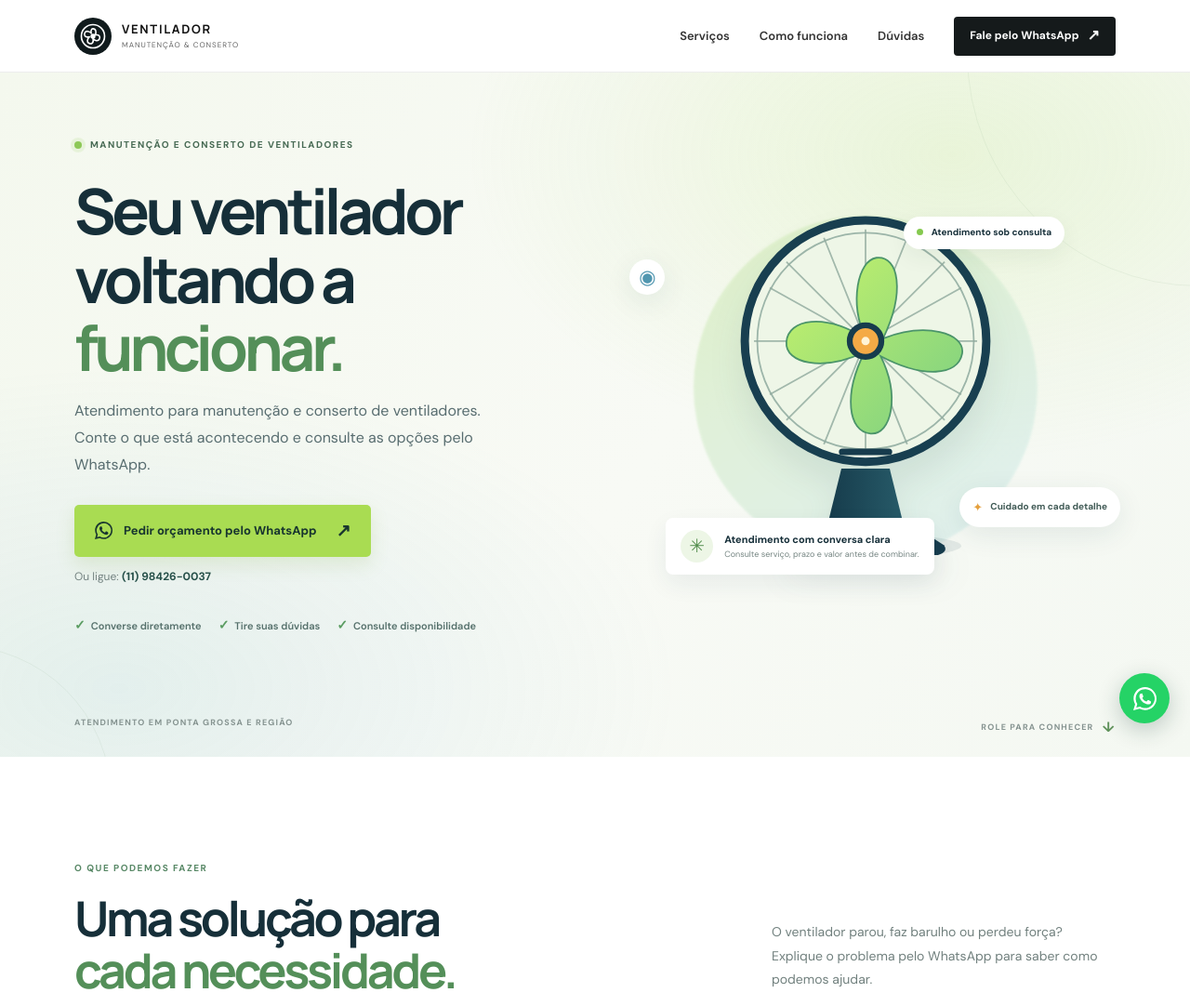
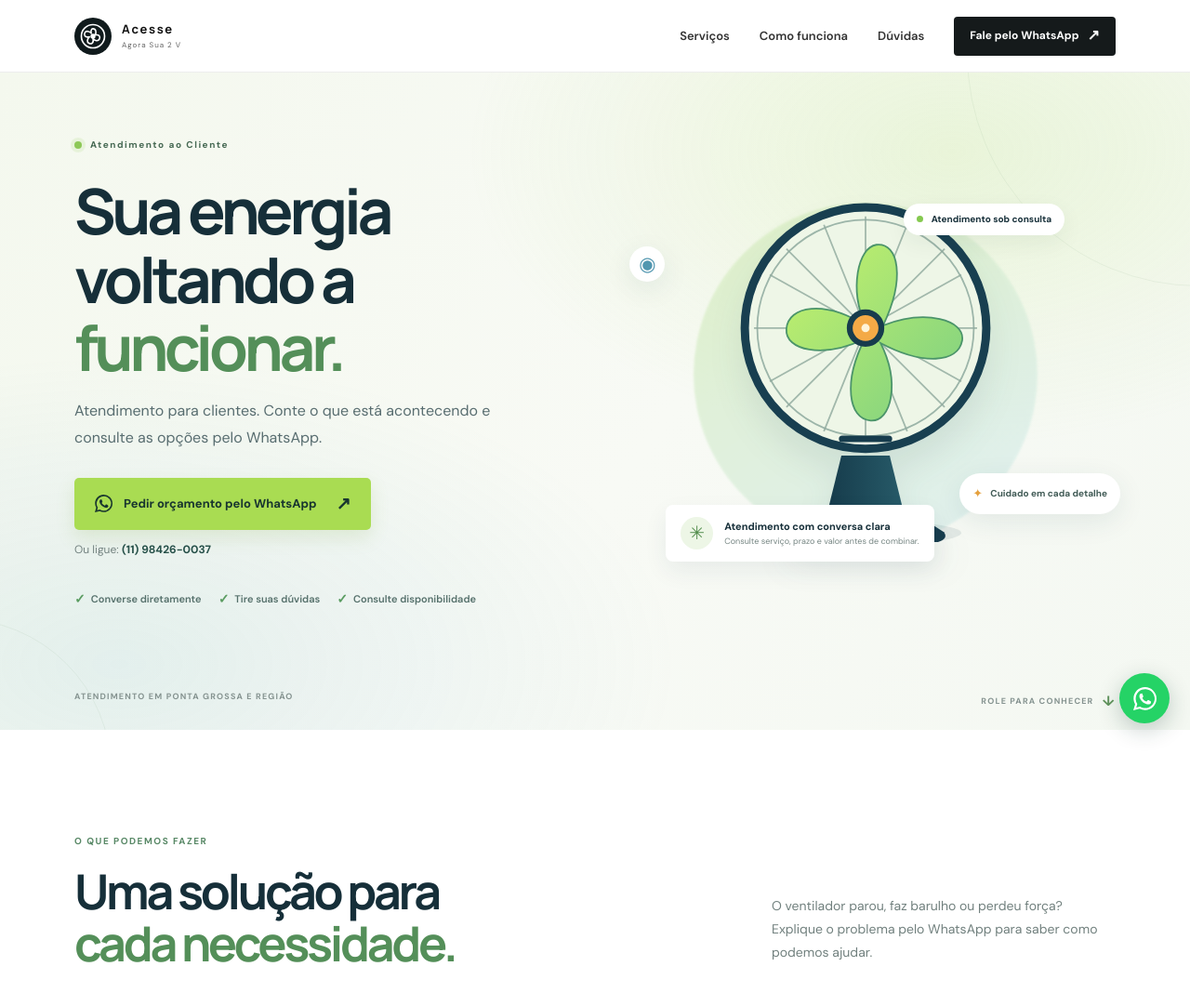
Before and after one commit to jonanthannsurita-ai/portal, a plain HTML site: page index.html in a window 1280 px wide. Shown: the top 1082 px of the page at 93% size. Drawn offline with Linux system fonts and the light colour scheme.

Commit message:
Update index.html

```diff
--- a/index.html
+++ b/index.html
@@ -22,8 +22,8 @@
   <meta charset="utf-8">
   <meta name="viewport" content="width=device-width, initial-scale=1">
   <meta name="theme-color" content="#f5f8f3">
-  <meta name="description" content="Manutenção e conserto de ventiladores. Fale pelo WhatsApp para consultar atendimento e solicitar um orçamento.">
-  <title>Conserto de Ventiladores | Atendimento pelo WhatsApp</title>
+  <meta name="description" content="Neo Energia Elektr. Fale pelo WhatsApp para consultar atendimento e solicitar um orçamento.">
+  <title>Neo Energia Elektr0 | Atendimento pelo WhatsApp</title>
   <link rel="preconnect" href="https://fonts.googleapis.com">
   <link rel="preconnect" href="https://fonts.gstatic.com" crossorigin>
   <link href="https://fonts.googleapis.com/css2?family=DM+Sans:wght@400;500;600;700&family=Manrope:wght@500;600;700;800&display=swap" rel="stylesheet">
@@ -34,9 +34,9 @@
   <a class="skip-link" href="#conteudo">Pular para o conteúdo</a>
   <header class="site-header">
     <div class="container header-inner">
-      <a class="brand" href="index.html" aria-label="Início - Conserto de Ventiladores">
+      <a class="brand" href="index.html" aria-label="Início - Segunda Via">
         <span class="brand-mark" aria-hidden="true"><svg viewBox="0 0 48 48"><circle cx="24" cy="24" r="20"/><path d="M24 11c5 0 7 7 3 11 8-2 10 3 8 7s-8 3-11-1c2 8-3 10-7 8s-3-8 1-11c-8 2-10-3-8-7s8-3 11 1c-1-4 0-8 3-8Z"/><circle cx="24" cy="24" r="3"/></svg></span>
-        <span class="brand-copy"><strong>VENTILADOR</strong><small>MANUTENÇÃO & CONSERTO</small></span>
+        <span class="brand-copy"><strong>Acesse</strong><small>Agora Sua 2 V</small></span>
       </a>
       <button class="menu-toggle" type="button" aria-expanded="false" aria-controls="main-nav" aria-label="Abrir menu"><span></span><span></span></button>
       <nav class="main-nav" id="main-nav" aria-label="Navegação principal">
@@ -50,9 +50,9 @@
       <div class="hero-orb orb-one"></div><div class="hero-orb orb-two"></div>
       <div class="container hero-grid">
         <div class="hero-copy">
-          <div class="eyebrow"><span class="status-dot"></span> MANUTENÇÃO E CONSERTO DE VENTILADORES</div>
-          <h1>Seu ventilador<br>voltando a <em>funcionar.</em></h1>
-          <p class="hero-lead">Atendimento para manutenção e conserto de ventiladores. Conte o que está acontecendo e consulte as opções pelo WhatsApp.</p>
+          <div class="eyebrow"><span class="status-dot"></span> Atendimento ao Cliente</div>
+          <h1>Sua energia<br>voltando a <em>funcionar.</em></h1>
+          <p class="hero-lead">Atendimento para clientes. Conte o que está acontecendo e consulte as opções pelo WhatsApp.</p>
           <div class="hero-actions"><a class="button button-primary" href="https://wa.me/5511984260037?text=Preciso%20de%20atendimento" target="_blank" rel="noopener noreferrer"><svg viewBox="0 0 24 24" aria-hidden="true"><path d="M20.5 3.5A11.8 11.8 0 0 0 12.1 0C5.6 0 .3 5.3.3 11.8c0 2.1.6 4.1 1.6 5.9L0 24l6.5-1.7a11.8 11.8 0 0 0 5.6 1.4h.1c6.5 0 11.8-5.3 11.8-11.8 0-3.2-1.2-6.1-3.5-8.4ZM12.1 21.7c-1.7 0-3.4-.5-4.8-1.3l-.3-.2-3.9 1 1-3.8-.2-.4a9.8 9.8 0 1 1 8.2 4.7Zm5.4-7.4c-.3-.2-1.7-.9-2-.9s-.5-.2-.7.2-.8.9-.9 1.1-.3.2-.6.1c-.3-.2-1.2-.4-2.3-1.4-.8-.7-1.4-1.6-1.5-1.9-.2-.3 0-.4.1-.6l.4-.5.3-.5c.1-.2 0-.4 0-.5s-.7-1.7-.9-2.3c-.2-.6-.5-.5-.7-.5h-.6c-.2 0-.5.1-.8.4-.3.3-1 1-1 2.5s1.1 2.9 1.2 3.1 2.1 3.2 5.1 4.5c.7.3 1.3.5 1.7.6.7.2 1.4.2 1.9.1.6-.1 1.7-.7 1.9-1.3.2-.6.2-1.1.2-1.3s-.2-.3-.5-.5Z"/></svg> Pedir orçamento pelo WhatsApp <span class="button-arrow" aria-hidden="true">↗</span></a>
             <span class="phone-note">Ou ligue: <a href="tel:+5511984260037">(11) 98426-0037</a></span>
           </div>
```
